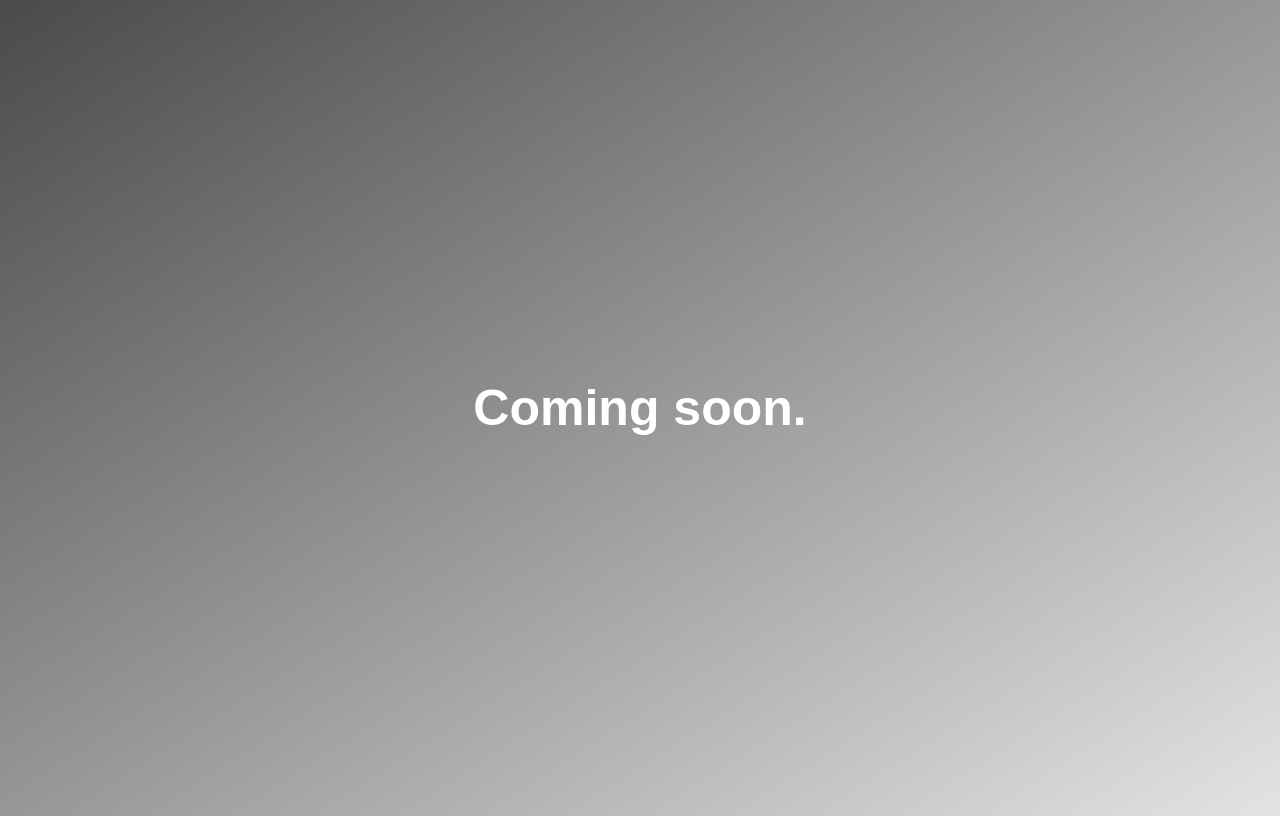
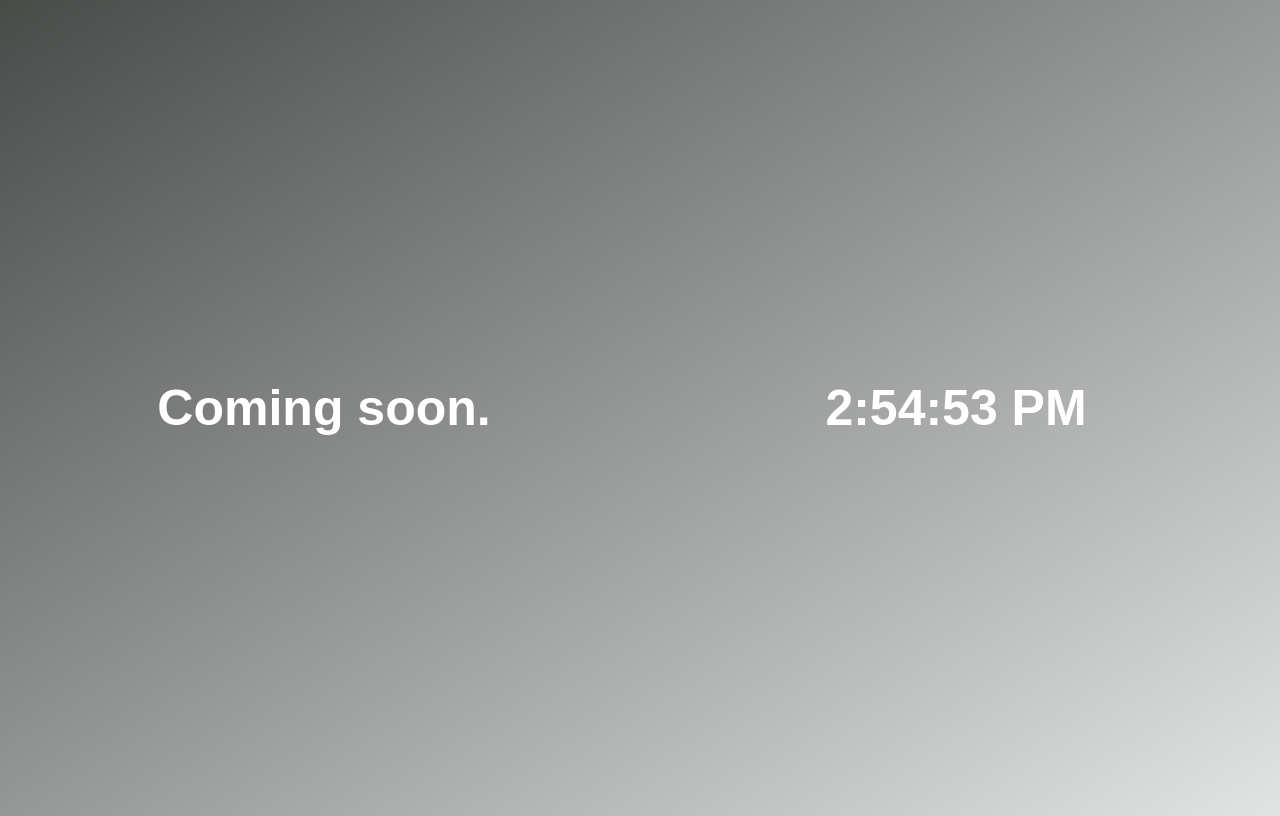
Before and after one commit to dietbrand/website, a plain HTML site: page index.html in a window 1280 px wide. Drawn offline with Linux system fonts and the light colour scheme.

Commit message:
adds a clock

```diff
--- a/index.html
+++ b/index.html
@@ -12,6 +12,7 @@
 
 <body>
     <h1>Coming soon.</h1>
+    <h1 id="displayClock"></h1>
 </body>
 
 </html>
--- a/script.js
+++ b/script.js
@@ -1 +1,10 @@
 'use strict';
+
+console.log("Hello! Lovely to see you here 😊.")
+
+const myVar = setInterval(myTimer, 1000);
+
+function myTimer() {
+    let d = new Date();
+    document.getElementById("displayClock").innerHTML = d.toLocaleTimeString();
+}
```
